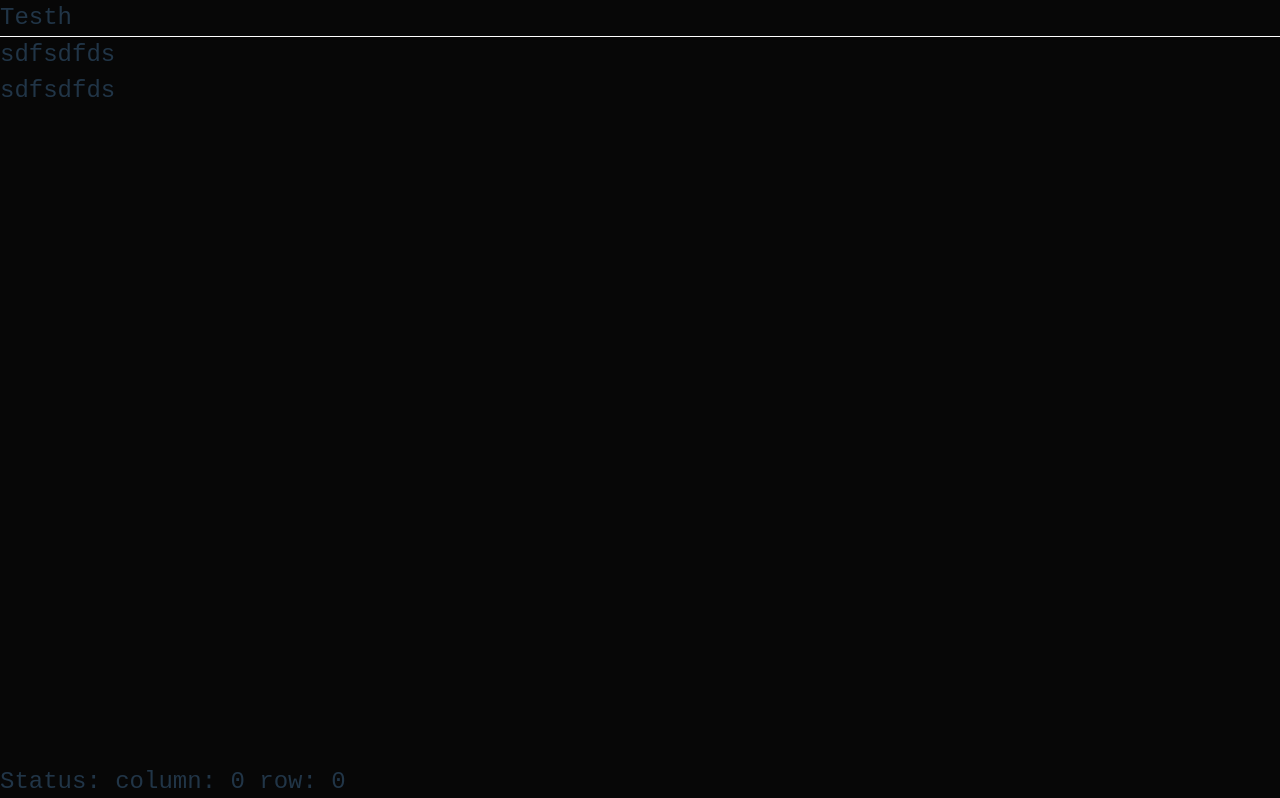
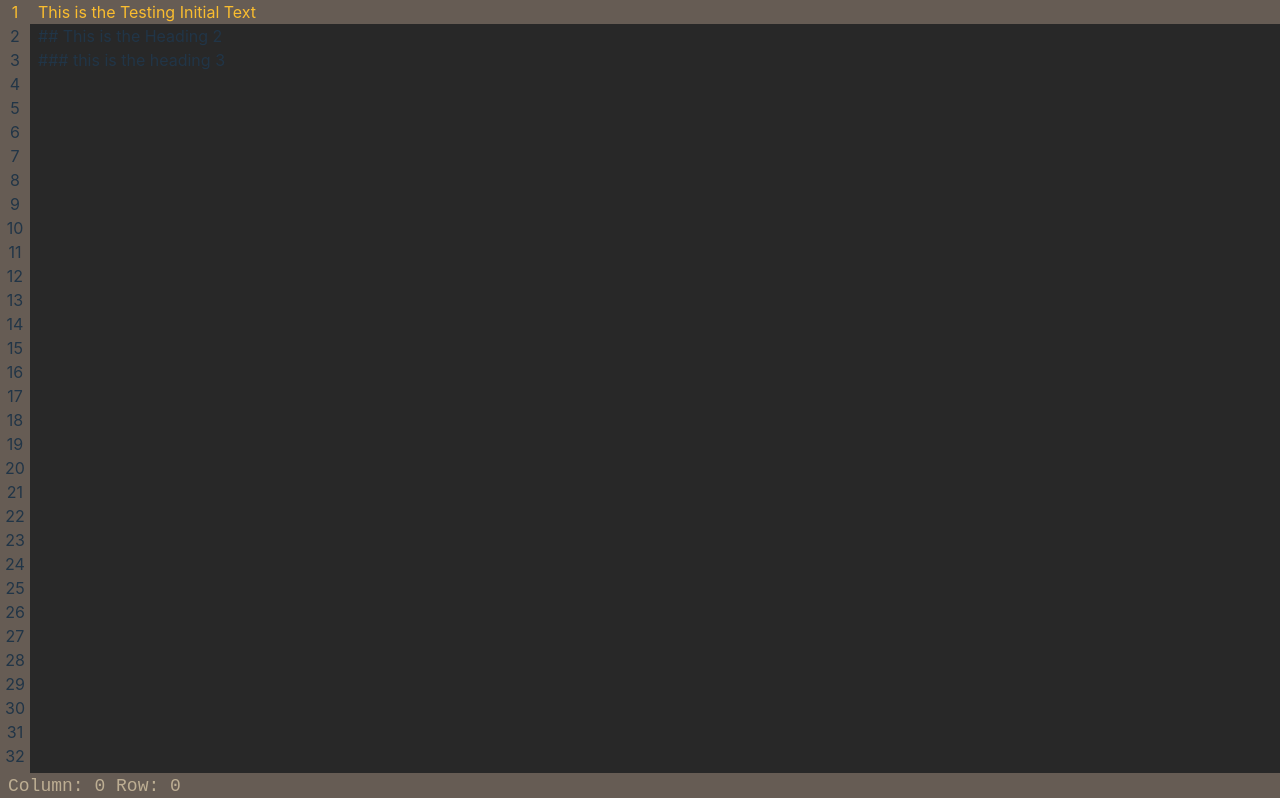
Before and after one commit to saiemsaeed/yazmak, a React (Vite) app: page / in a window 1280 px wide. Shown: the top 798 px of the page. Built offline with nearby package versions, Linux system fonts and the light colour scheme.

Commit message:
Gruvbox Like Initial Styling (#4)

```diff
--- a/src/CustomEditor.css
+++ b/src/CustomEditor.css
@@ -1,13 +1,24 @@
 :root {
-  --yazmak-editor-background: #070707;
+  --yazmak-editor-background: #282828;
+  --yazmak-editor-text-color: #fbf1c7;
+  --yazmak-active-color: #fabd2f;
   --yazmak-font-sans: "Inter", sans-serif;
   --yazmak-font-mono: "JetBrains Mono", monospace;
+
+  --yazmak-base-font-size: 1rem;
+
   --yazmak-heading-1-font-size: 2.5rem;
   --yazmak-heading-2-font-size: 2rem;
   --yazmak-heading-3-font-size: 1.75rem;
   --yazmak-heading-4-font-size: 1.5rem;
   --yazmak-heading-5-font-size: 1.25rem;
   --yazmak-heading-6-font-size: 1rem;
+
+  --yazmak-status-line-height: 18px;
+  --yazmak-base-padding: 0.5rem;
+  --yazmak-ui-background-color: #665c54;
+  --yazmak-ui-text-color: #bdae93;
+  --yazmak-base-line-height: 1.5;
 }
 
 #yazmak-editor {
@@ -16,31 +27,58 @@
   width: 100%;
   height: 100%;
   background-color: var(--yazmak-editor-background);
-  font-family: var(--yazmak-font-mono);
+  font-family: var(--yazmak-font-sans);
   font-size: var(--yazmak-heading-4-font-size);
+}
+.grid-container {
+  display: grid;
+  grid-template-columns: auto 1fr;
+  grid-auto-rows: auto;
+  gap: 10px;
+}
+
+#yazmak-editor-content {
+  display: grid;
+  grid-template-columns: minmax(30px, auto) 1fr;
+  grid-auto-rows: auto;
 }
 
 .yazmak-line {
+  display: contents;
+}
+
+.yazmak-line:focus-within .yazmak-line-content,
+.yazmak-line:focus-within .yazmak-line-number {
+  background-color: var(--yazmak-ui-background-color);
+  color: var(--yazmak-active-color);
+}
+
+.yazmak-line-number {
+  display: flex;
+  justify-content: center;
+  align-items: center;
+  font-size: var(--yazmak-base-font-size);
+  background-color: var(--yazmak-ui-background-color);
+  padding: 0 4px;
+}
+
+.yazmak-line-content {
   width: 100%;
   height: var(--line-height-base);
   position: relative;
-  font-family: var(--font-family-mono);
-  font-size: var(--font-size-base);
+  font-size: var(--yazmak-base-font-size);
   outline: none;
-
-  &:focus {
-    border-bottom: 1px solid white;
-  }
+  line-height: var(--yazmak-base-line-height);
+  padding-left: var(--yazmak-base-padding);
 }
 
 .status-line {
-  display: flex;
-  width: 100%;
-  height: var(--line-height-base);
   position: fixed;
   bottom: 0;
-  left: 0;
-  right: 0;
-  font-family: var(--font-family-mono);
-  font-size: var(--font-size-base);
+  width: 100%;
+  font-family: var(--yazmak-font-mono);
+  background-color: var(--yazmak-ui-background-color);
+  color: var(--yazmak-ui-text-color);
+  font-size: var(--yazmak-status-line-height);
+  padding-left: var(--yazmak-base-padding);
 }
--- a/src/CustomEditor.tsx
+++ b/src/CustomEditor.tsx
@@ -153,9 +153,12 @@ function CustomEditor({ initialText, config }: CustomEditorProps) {
 
   return (
     <div id="yazmak-editor" ref={editorRef}>
+      <div id="yazmak-editor-content">
         {lines.map((line, index) => (
+          <div className="yazmak-line">
+            <div className="yazmak-line-number">{index + 1}</div>
             <div
-          className="yazmak-line"
+              className="yazmak-line-content"
               key={`yazmak-line-${index}`}
               ref={(el) => {
                 if (!el) return;
@@ -171,9 +174,11 @@ function CustomEditor({ initialText, config }: CustomEditorProps) {
             >
               {line}
             </div>
+          </div>
         ))}
+      </div>
       <div className="status-line">
-        Status: column: {activeColumnIndex} row: {activeRowIndex}
+        Column: {activeColumnIndex} Row: {activeRowIndex}
       </div>
     </div>
   );
--- a/src/main.jsx
+++ b/src/main.jsx
@@ -3,14 +3,105 @@ import { createRoot } from "react-dom/client";
 import "./index.css";
 import Editor from "./CustomEditor";
 
+const initialText = `This is the Testing Initial Text
+## This is the Heading 2
+### this is the heading 3
+
+
+
+
+
+
+
+
+
+
+
+
+
+
+
+
+
+
+
+
+
+
+
+
+
+
+
+
+
+
+
+
+
+
+
+
+
+
+
+
+
+
+
+
+
+
+
+
+
+
+
+
+
+
+
+
+
+
+
+
+
+
+
+
+
+
+
+
+
+
+
+
+
+
+
+
+
+
+
+
+
+
+
+
+
+
+
+
+
+
+`;
+
 createRoot(document.getElementById("root")).render(
   <StrictMode>
     <div style={{ width: "100vw", height: "100vh" }}>
-      <Editor
-        initialText={`Testh
-sdfsdfds
-sdfsdfds`}
-      />
+      <Editor initialText={initialText} />
     </div>
   </StrictMode>,
 );
```
Lines whose indentation alone changed are shown as unchanged.
